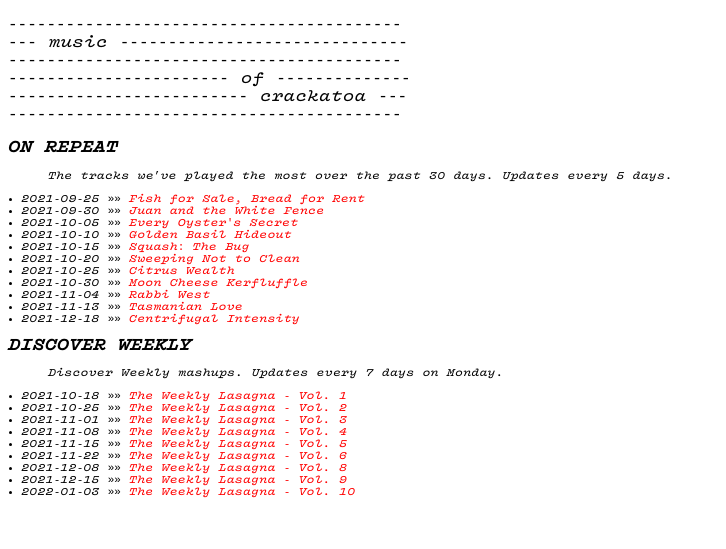
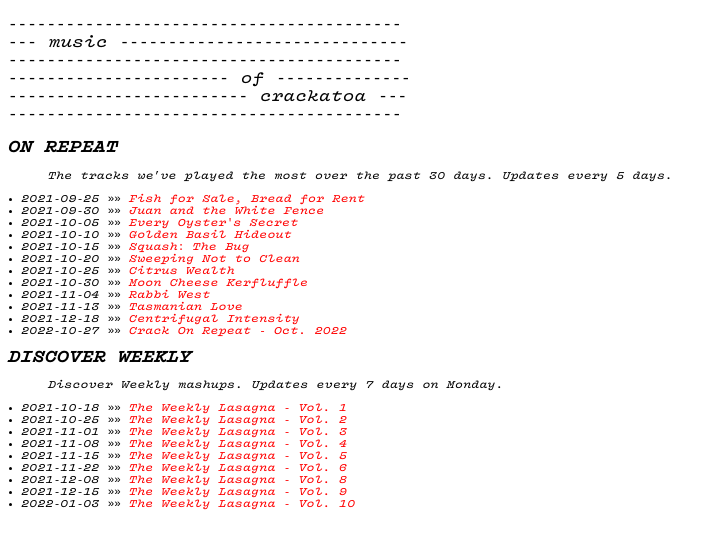
Before and after one commit to noahgorstein/music-of-crackatoa, a Jekyll site: the page built from index.md, in a window 1280 px wide. Shown: the top 549 px of the page, without its empty margins (0-726 px from the left). Built offline with Jekyll 4.4.1, drawn with Linux system fonts in a browser that asks for light colours.

Commit message:
October 2022 - crack on repeat

```diff
--- a/_data/on_repeat.yml
+++ b/_data/on_repeat.yml
@@ -41,3 +41,7 @@
 - playlist_name: Centrifugal Intensity
   creation_date: 2021-12-18
   playlist_uri: https://open.spotify.com/playlist/0xg0RxKoZAkpJf9AtbHpSu
+
+- playlist_name: Crack On Repeat - Oct. 2022
+  creation_date: '2022-10-27'
+  playlist_uri: https://open.spotify.com/playlist/17aq281KOg8Q2JhJkXWjfW
```
